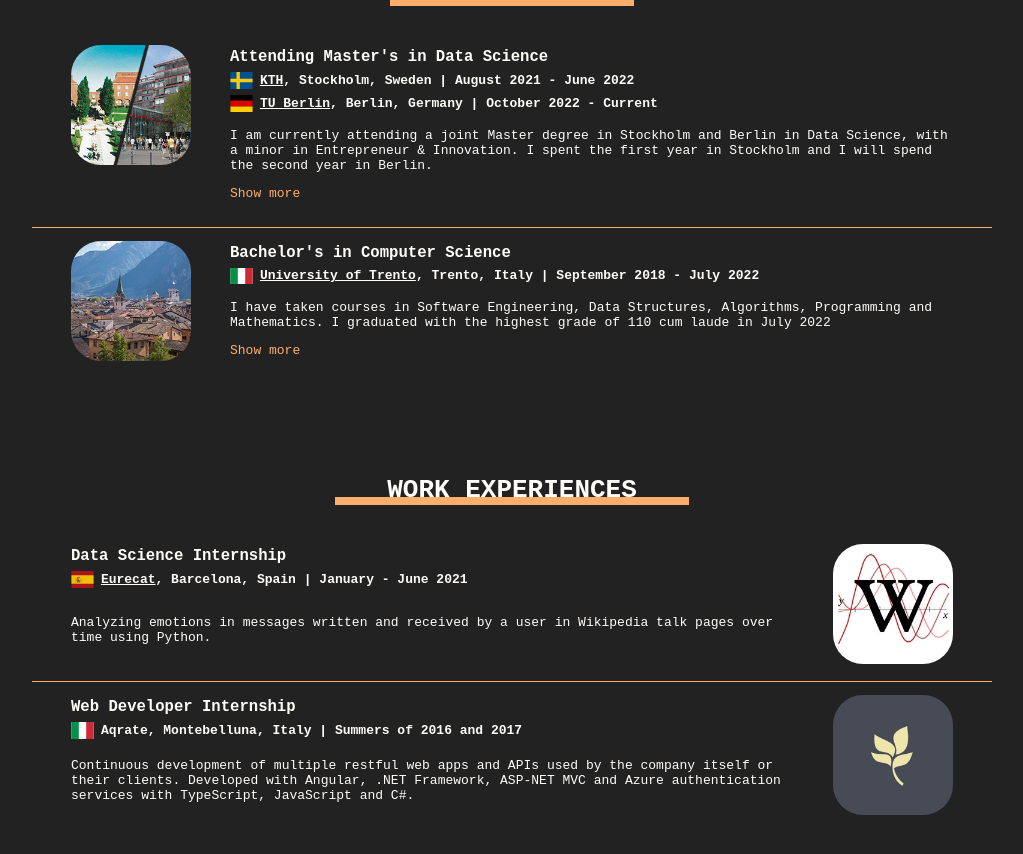
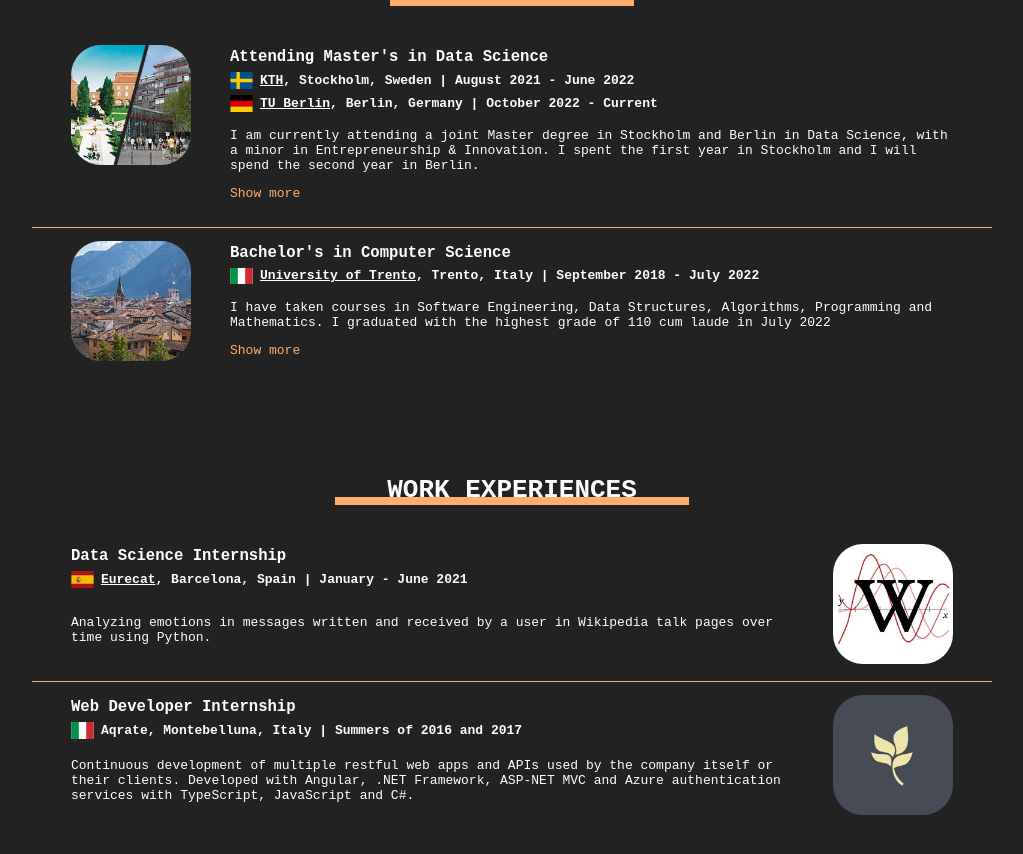
Before and after one commit to nicolatoscan/nicolatoscan, a Svelte app: page / in a window 1280 px wide. Shown: the part 904-1758 px from the top of the page, without its empty margins (128-1151 px from the left). Built offline with nearby package versions, Linux system fonts and the light colour scheme.

Commit message:
fix typo

```diff
--- a/src/components/Boxes.svelte
+++ b/src/components/Boxes.svelte
@@ -65,7 +65,7 @@
                     { flag: "De", name: "TU Berlin", text: ", Berlin, Germany | October 2022 - Current", url: "https://www.tu.berlin/" },
                 ],
                 description: "\
-                I am currently attending a joint Master degree in Stockholm and Berlin in Data Science, with a minor in Entrepreneur & Innovation.\
+                I am currently attending a joint Master degree in Stockholm and Berlin in Data Science, with a minor in Entrepreneurship & Innovation.\
                 I spent the first year in Stockholm and I will spend the second year in Berlin.",
                 showMore: false,
                 more: "The complete list of courses I have taken:\
```
